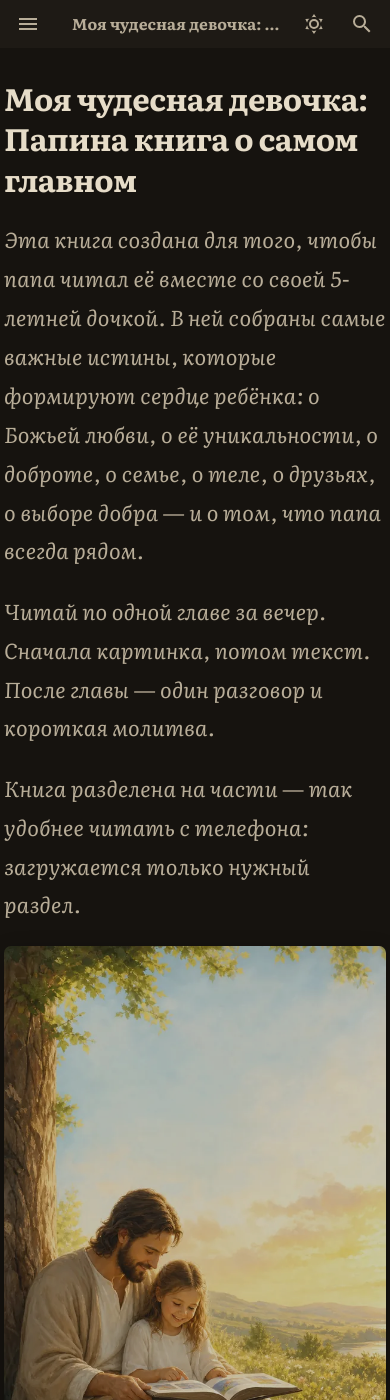
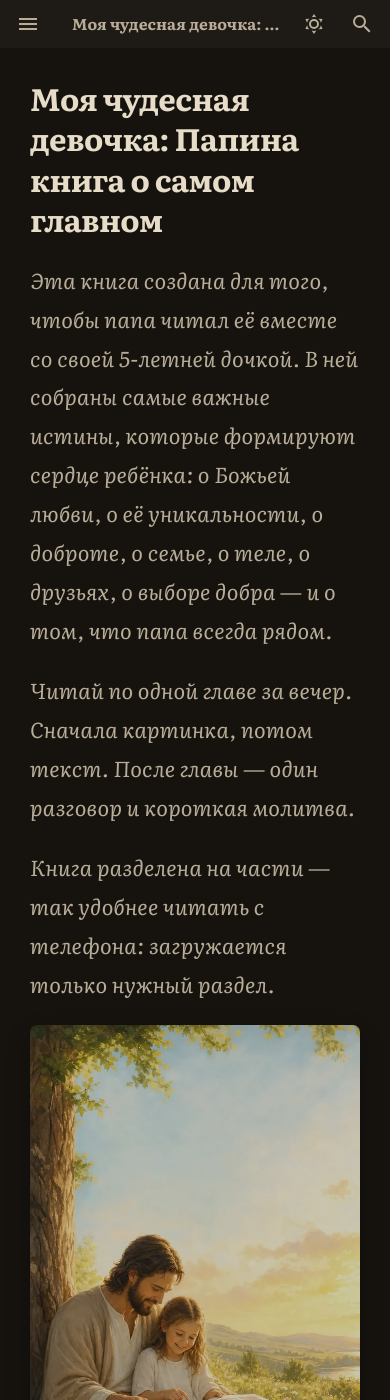
Before and after one commit to msadakov/book-girl-christian, an MkDocs documentation site: the page built from docs/index.md, in a window 390 px wide and 1400 px high. Built offline with MkDocs 1.6.1 and Material for MkDocs 9.7.7, drawn with Linux system fonts in a browser that asks for light colours.

Commit message:
style: обновить отступы и поля для улучшения читаемости на экранах

```diff
--- a/docs/stylesheets/extra.css
+++ b/docs/stylesheets/extra.css
@@ -191,13 +191,17 @@
     border-radius: 0.35rem;
   }
 
-  /* Comfortable side padding on narrow screens */
-  .md-content__inner {
-    margin: 0 0.2rem 1.5rem;
+  /* Side margins so text doesn't stick to screen edges */
+  .md-main__inner {
+    margin-top: 0.5rem;
   }
 
-  .md-main__inner {
-    margin-top: 0.5rem;
+  .md-content__inner {
+    margin: 0 1.15rem 1.75rem;
+  }
+
+  .md-typeset {
+    padding-inline: 0.15rem;
   }
 
   /* Larger tap targets in drawers */
@@ -219,6 +223,11 @@
 @media screen and (max-width: 30em) {
   .md-typeset {
     font-size: 1.08rem;
+  }
+
+  .md-content__inner {
+    margin-left: 1.35rem;
+    margin-right: 1.35rem;
   }
 
   .md-header__title {
```
